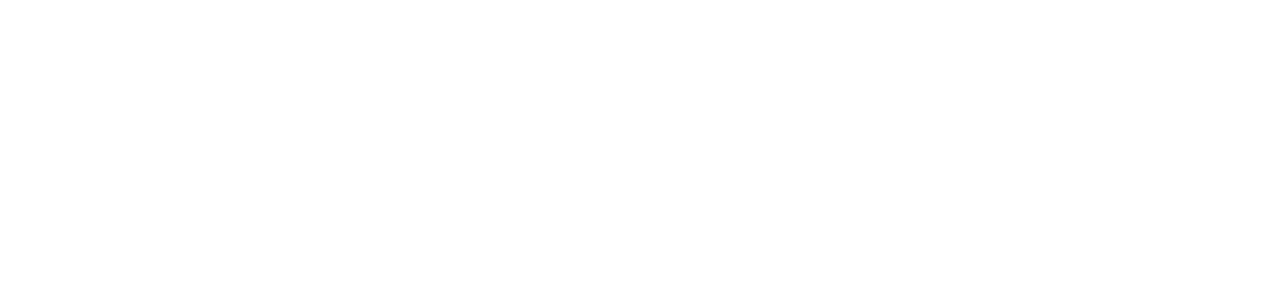
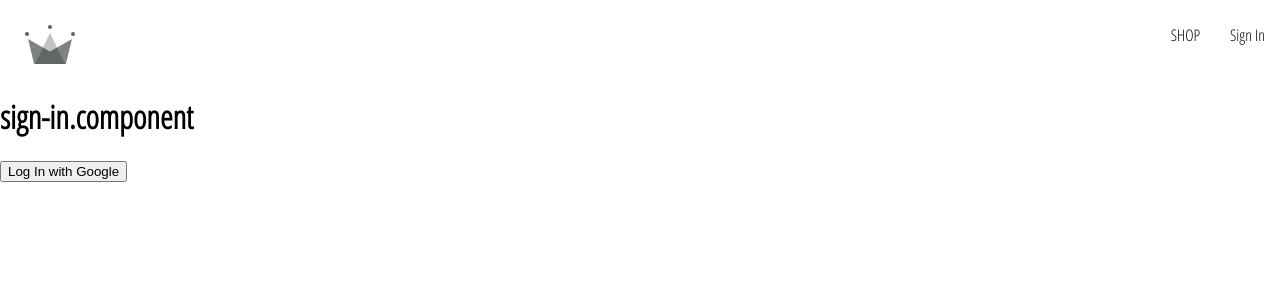
Before and after one commit to simabui/crwn-clothing, a React (Create React App) app: page /signIn in a window 1280 px wide. Before the commit this address had no page. Shown: the top 300 px of the page. Built offline with nearby package versions, Linux system fonts and the light colour scheme.

Commit message:
add firebase

```diff
--- a/package.json
+++ b/package.json
@@ -6,6 +6,7 @@
     "@testing-library/jest-dom": "^5.16.4",
     "@testing-library/react": "^13.3.0",
     "@testing-library/user-event": "^13.5.0",
+    "firebase": "^9.9.3",
     "react": "^18.2.0",
     "react-dom": "^18.2.0",
     "react-router-dom": "^6.3.0",
--- a/src/App.js
+++ b/src/App.js
@@ -1,6 +1,7 @@
 import { Routes, Route } from "react-router-dom";
 import Home from "./routes/home/home.component";
 import Navigation from "./routes/navigation/navigation.component";
+import SignIn from "./routes/sign-in/sign-in.component";
 
 const Shop = () => {
   return <h1>I am the shop page</h1>;
@@ -12,6 +13,7 @@
       <Route path="/" element={<Navigation />}>
         <Route index element={<Home />} />
         <Route path="shop" element={<Shop />} />
+        <Route path="signIn" element={<SignIn />} />
       </Route>
     </Routes>
   );
--- a/src/routes/navigation/navigation.component.jsx
+++ b/src/routes/navigation/navigation.component.jsx
@@ -15,6 +15,9 @@
           <Link className="nav-link" to="/shop">
             SHOP
           </Link>
+          <Link className="nav-link" to="/signIn">
+            Sign In
+          </Link>
         </div>
       </div>
       <Outlet />
--- /dev/null
+++ b/src/routes/sign-in/sign-in.component.jsx
@@ -0,0 +1,16 @@
+import React from "react";
+import { signInWIthGooglePopup } from "../../utils/firebase/firebase";
+
+export default function SignIn() {
+  async function logGoogleUser() {
+    const response = await signInWIthGooglePopup();
+    console.log(response);
+  }
+
+  return (
+    <>
+      <h1>sign-in.component</h1>
+      <button onClick={logGoogleUser}>Log In with Google</button>
+    </>
+  );
+}
--- /dev/null
+++ b/src/utils/firebase/firebase.js
@@ -0,0 +1,22 @@
+import { initializeApp } from "firebase/app";
+import { getAuth, signInWithRedirect, signInWithPopup, GoogleAuthProvider } from "firebase/auth";
+
+const firebaseConfig = {
+  apiKey: "AIzaSyAvpeRPZ1CxTKHxaJrKowhTv-858jm2ZJE",
+  authDomain: "crwn-clth-db-b4f2f.firebaseapp.com",
+  projectId: "crwn-clth-db-b4f2f",
+  storageBucket: "crwn-clth-db-b4f2f.appspot.com",
+  messagingSenderId: "677566729804",
+  appId: "1:677566729804:web:1a08e20b7f9d85d8e1aee9",
+};
+
+// Initialize Firebase
+const app = initializeApp(firebaseConfig);
+
+const provider = new GoogleAuthProvider();
+provider.setCustomParameters({
+  prompt: "select_account",
+});
+
+export const auth = getAuth();
+export const signInWIthGooglePopup = () => signInWithPopup(auth, provider);
```
Also changed, not shown: 1 other file (tests, documents, lock files or other folders).
